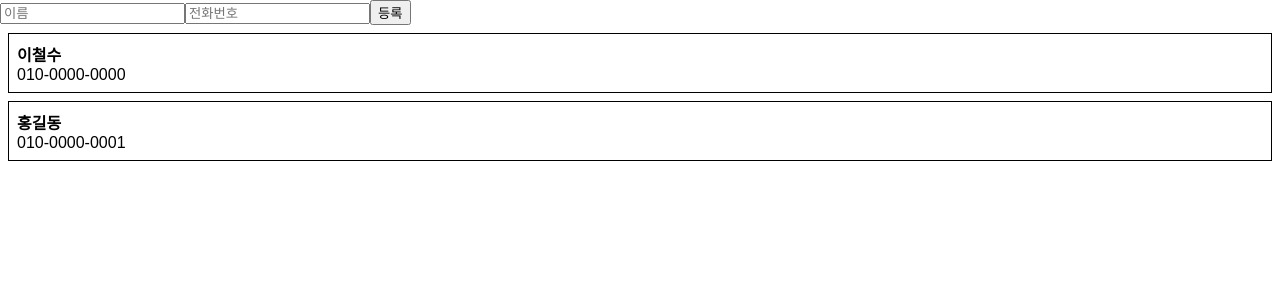
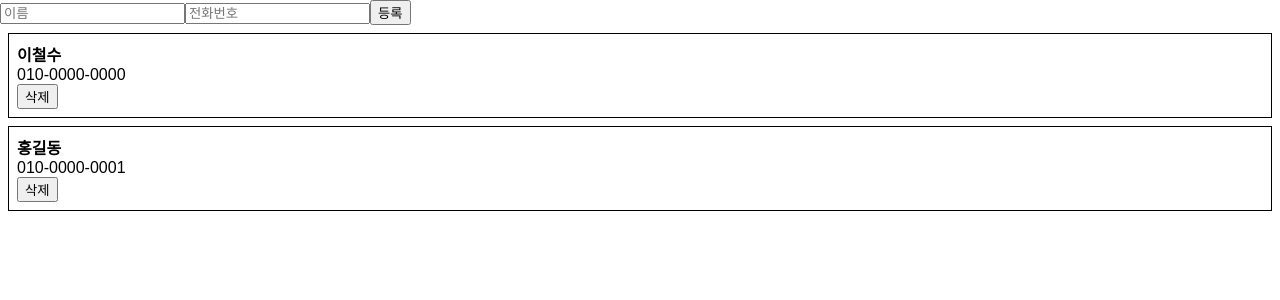
Before and after one commit to gibaek-lee/reactPractice_phoneBook_manageClientInfoAndRender, a React (Create React App) app: page / in a window 1280 px wide. Shown: the top 300 px of the page. Built offline with nearby package versions, Linux system fonts and the light colour scheme.

Commit message:
add remove handler

```diff
--- a/src/App.js
+++ b/src/App.js
@@ -5,7 +5,9 @@
 1.PhoneForm에게 client로부터 들어온 정보 받을 바구니(onCreate) 넘기기
 2.PhoneForm이 보낸 바구니에 담긴 정보를 information배열에 추가
 3.PhoneInfoList에게 현재 information배열을 넘겨서 박스list로 만들어주라고 주문하기
-4.PhonInfoList에게 박스list 받으면 화면에 표시하기
+4.PhoneInfoList에게 박스list 받으면 화면에 표시하기
+5.PhoneInfoList에게 삭제할 id 담을 바구니(onRemvoe) 넘기기
+6.PhoneInfoList가 보낸 삭제할 id 정보로 information filtering 수행
 */
 import React, { Component } from 'react';
 import PhoneForm from './components/PhoneForm';
@@ -38,12 +40,24 @@ class App extends Component {
       */
     })
   }
+  handleRemove = (id) => {
+    const { information } = this.state;
+    this.setState({
+      information: information.filter( info => info.id !== id )
+    })
+  }
   render() {
+    const { information } = this.state;
     /* information 보여주는 일을 PhoneInfoList 컴포넌트에게 할당 */
     return (
       <div>
-        <PhoneForm onCreate={this.handleCreate}/>
-        <PhoneInfoList data={this.state.information}/>
+        <PhoneForm
+          onCreate={this.handleCreate}
+        />
+        <PhoneInfoList
+          data={information}
+          onRemove={this.handleRemove}
+          />
       </div>
     );
 
--- a/src/components/PhoneInfo.js
+++ b/src/components/PhoneInfo.js
@@ -1,5 +1,6 @@
 /*일꾼(병1)역할
 1.PhoneInfoList가 넘겨준 info객체 1개를 박싱하여 반환
+2.PhoneInfoList에게 받은 onRemove 바구니에 사용자 요청에 의해 삭제 버튼이 눌린 정보의 id를 담아 보내기
 */
 
 import React, { Component } from 'react'
@@ -11,6 +12,11 @@ class PhoneInfo extends Component {
       name: '이름',
       phone: '010-0000-0000'
     }
+  }
+
+  handleRemove = () => {
+    const {info, onRemove } = this.props;
+    onRemove(info.id);
   }
 
   render() {
@@ -26,6 +32,7 @@ class PhoneInfo extends Component {
       <div style={style}>
         <div><b>{name}</b></div>
         <div>{phone}</div>
+        <button onClick={this.handleRemove}>삭제</button>
       </div>
     );
   }
--- a/src/components/PhoneInfoList.js
+++ b/src/components/PhoneInfoList.js
@@ -1,6 +1,7 @@
 /*일꾼(을2)역할
 1.information 배열 전체를 App으로부터 받아와서 박스list로 가공하여 반환
 2.information 배열 내의 객체 1개씩을 PhoneInfo에 넘겨서 박스로 만들게 시키기
+3.App에게 받은 onRemove 바구니를 PhoneInfo에게 넘기고 id 담게하여 회수하면 App에게 다시 주기
 */
 
 import React, { Component } from 'react';
@@ -8,14 +9,21 @@ import PhoneInfo from './PhoneInfo';
 
 class PhoneInfoList extends Component {
   static defaultProps = {
-    data: []
+    data: [],
+    onRevmoe: () => console.warn('onRemove not defined')
   }
 
   render() {
-    const { data } = this.props;//App의 state.information : [{},{},...]
+    const { data, onRemove } = this.props;//App의 state.information : [{},{},...]
     const list = data.map(
       //고유값을 꼭 key로 사용해야 한다. 기본 index로 배정할 시 중간에 정보가 추가될 때 문제
-      info => (<PhoneInfo key={info.id} info={info}/>)
+      info => (
+        <PhoneInfo
+          key={info.id}
+          info={info}
+          onRemove={onRemove}
+        />
+      )
       /* key가 없다면?
       //만일 key값이 없다면 위와 같이 할때 경고창 뜬다. 다음과 같이 하면 경고 없어진다.
       //하지만 성능은 key가 없는 것과 동일하다.
```
